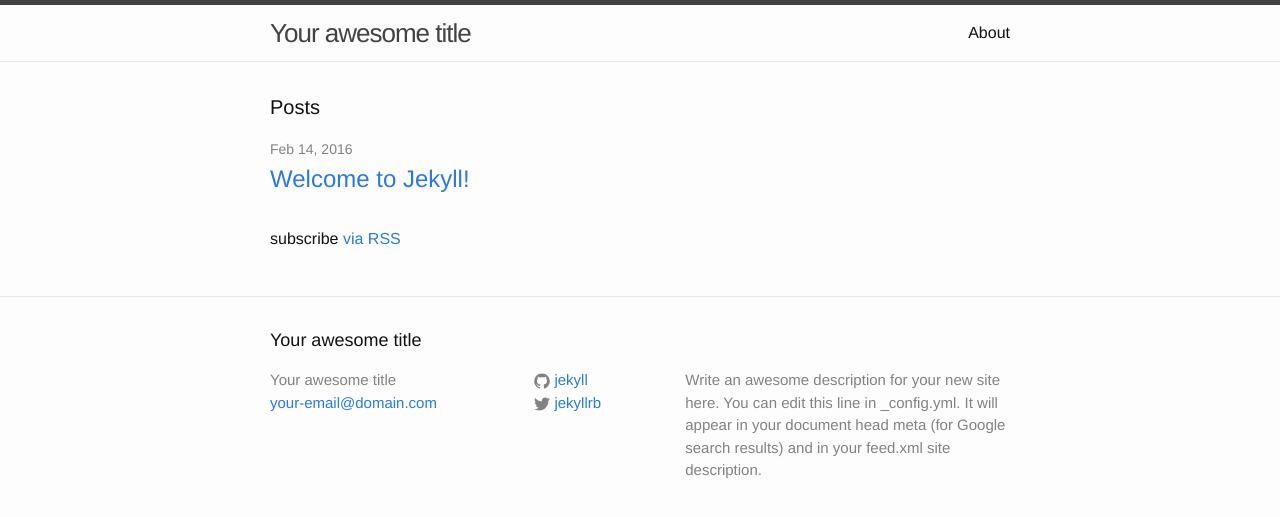
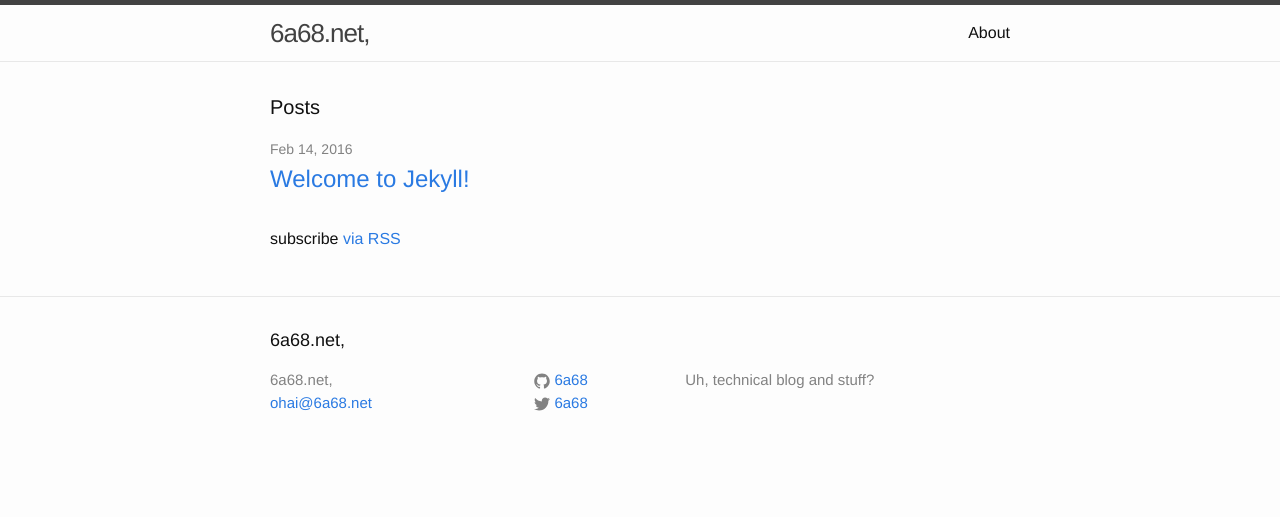
Before and after one commit to jaredhirsch/6a68.github.com, a Jekyll site: the page built from index.html, in a window 1280 px wide. Shown: the top 517 px of the page. Built offline with Jekyll 4.4.1, drawn with Linux system fonts in a browser that asks for light colours.

Commit message:
fill in configs a little

```diff
--- a/Gemfile
+++ b/Gemfile
@@ -1,2 +1,3 @@
 source 'https://rubygems.org'
 gem 'github-pages'
+gem 'jekyll-feed'
--- a/_config.yml
+++ b/_config.yml
@@ -6,20 +6,18 @@
 # 'jekyll serve'. If you change this file, please restart the server process.
 
 # Site settings
-title: Your awesome title
-email: your-email@domain.com
+title: 6a68.net,
+email: ohai@6a68.net
 description: > # this means to ignore newlines until "baseurl:"
-  Write an awesome description for your new site here. You can edit this
-  line in _config.yml. It will appear in your document head meta (for
-  Google search results) and in your feed.xml site description.
+  Uh, technical blog and stuff?
 baseurl: "" # the subpath of your site, e.g. /blog
-url: "http://yourdomain.com" # the base hostname & protocol for your site
-twitter_username: jekyllrb
-github_username:  jekyll
+url: "http://6a68.net" # the base hostname & protocol for your site
+twitter_username: 6a68
+github_username:  6a68
 
 # Build settings
 markdown: kramdown
 
-# Plugins
+# yay, Atom
 gems:
   - jekyll-feed
```
